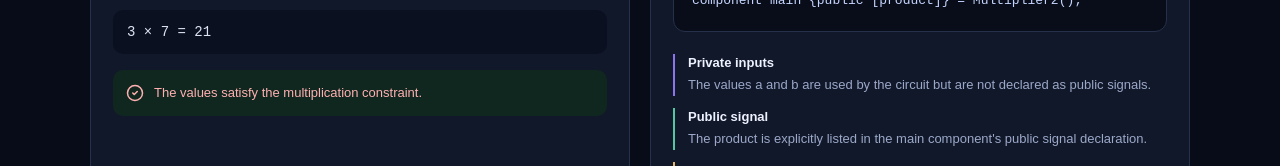
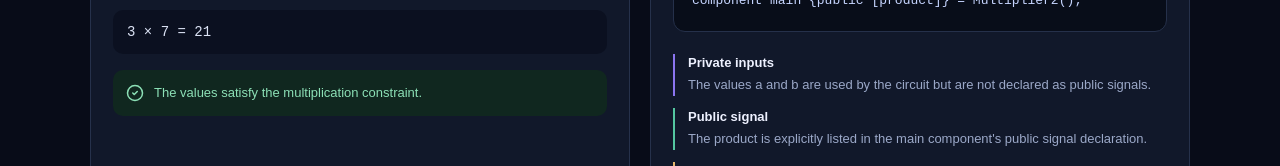
Before and after one commit to VestinNetwork/mix, a Next.js app: page /playground in a window 1280 px wide. Shown: the part 733-899 px from the top of the page. Built offline with nearby package versions, Linux system fonts and the light colour scheme.

Commit message:
Fix Playground result state typing

```diff
--- a/app/playground/page.tsx
+++ b/app/playground/page.tsx
@@ -68,7 +68,7 @@ export default function PlaygroundPage() {
             <div style={{ marginTop: 20, background: "#0b1020", borderRadius: 10, padding: 14, color: "#dbe2f4", fontFamily: "monospace", fontSize: 14 }}>
               {a || "a"} × {b || "b"} = {product || "product"}
             </div>
-            <div aria-live="polite" style={{ display: "flex", gap: 10, alignItems: "center", marginTop: 16, borderRadius: 10, padding: 13, background: result.ok && result.valid ? "#10271f" : "#2a1b20", color: result.ready && result.valid ? "#8ce0b6" : "#ffb1b1" }}>
+            <div aria-live="polite" style={{ display: "flex", gap: 10, alignItems: "center", marginTop: 16, borderRadius: 10, padding: 13, background: result.ok && result.valid ? "#10271f" : "#2a1b20", color: result.ok && result.valid ? "#8ce0b6" : "#ffb1b1" }}>
               {result.ok && result.valid ? <CheckCircle2 size={18} /> : <CircleAlert size={18} />}
               <span style={{ fontSize: 13, lineHeight: 1.5 }}>{result.message}</span>
             </div>
```
